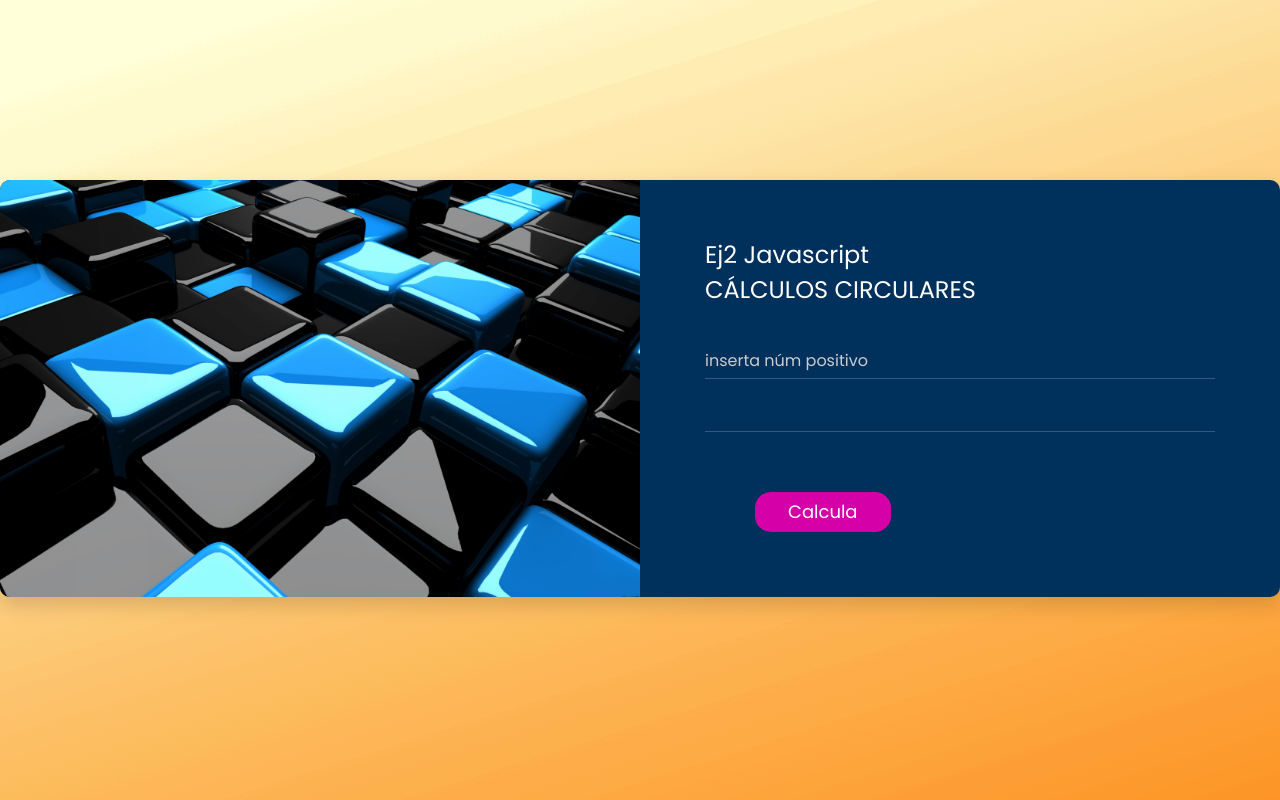
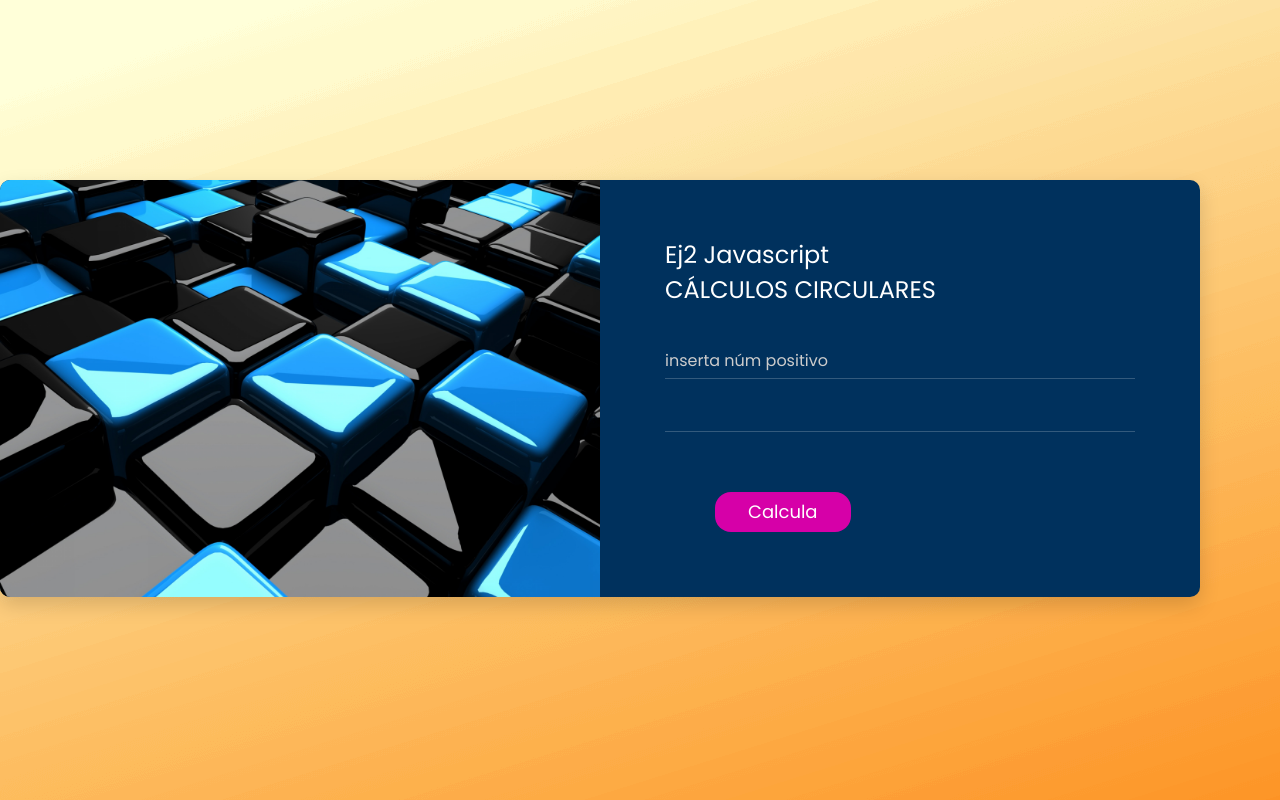
Before and after one commit to kanra0008/kanra0008.github.io, a plain HTML site: page colorlib-regform-3/ejercicio2/index.html in a window 1280 px wide. Drawn offline with Linux system fonts and the light colour scheme.

Commit message:
Update main.css

```diff
--- a/colorlib-regform-3/css/main.css
+++ b/colorlib-regform-3/css/main.css
@@ -194,13 +194,18 @@ h6 {
 /* ==========================================================================
    #WRAPPER
    ========================================================================== */
+.wrapper{
+ max-width: 1200px;
+}
+
 /*.wrapper {
   margin: 0 auto;
 }*/
 
+/*
 .wrapper--w960 {
   max-width: 1200px;
-}
+}*/
 
 /*.wrapper--w780 {
   max-width: 780px;
```
